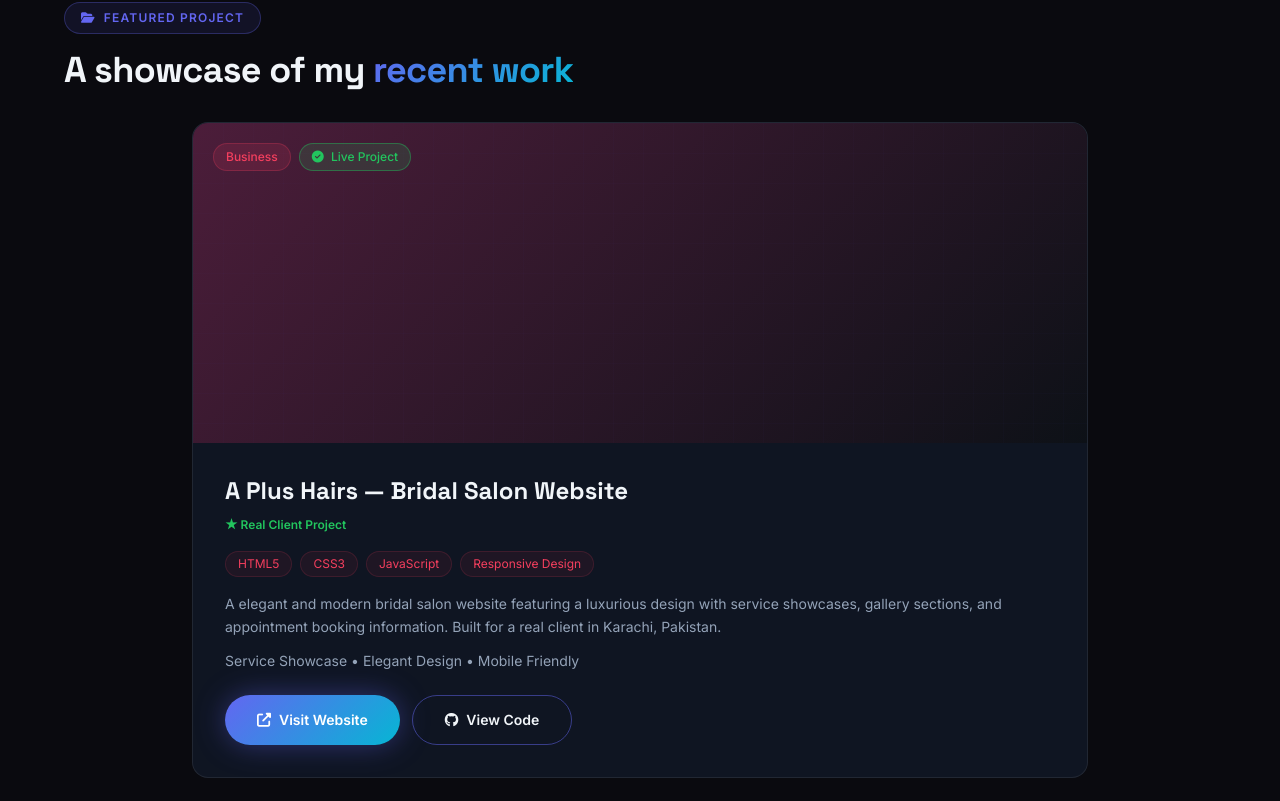
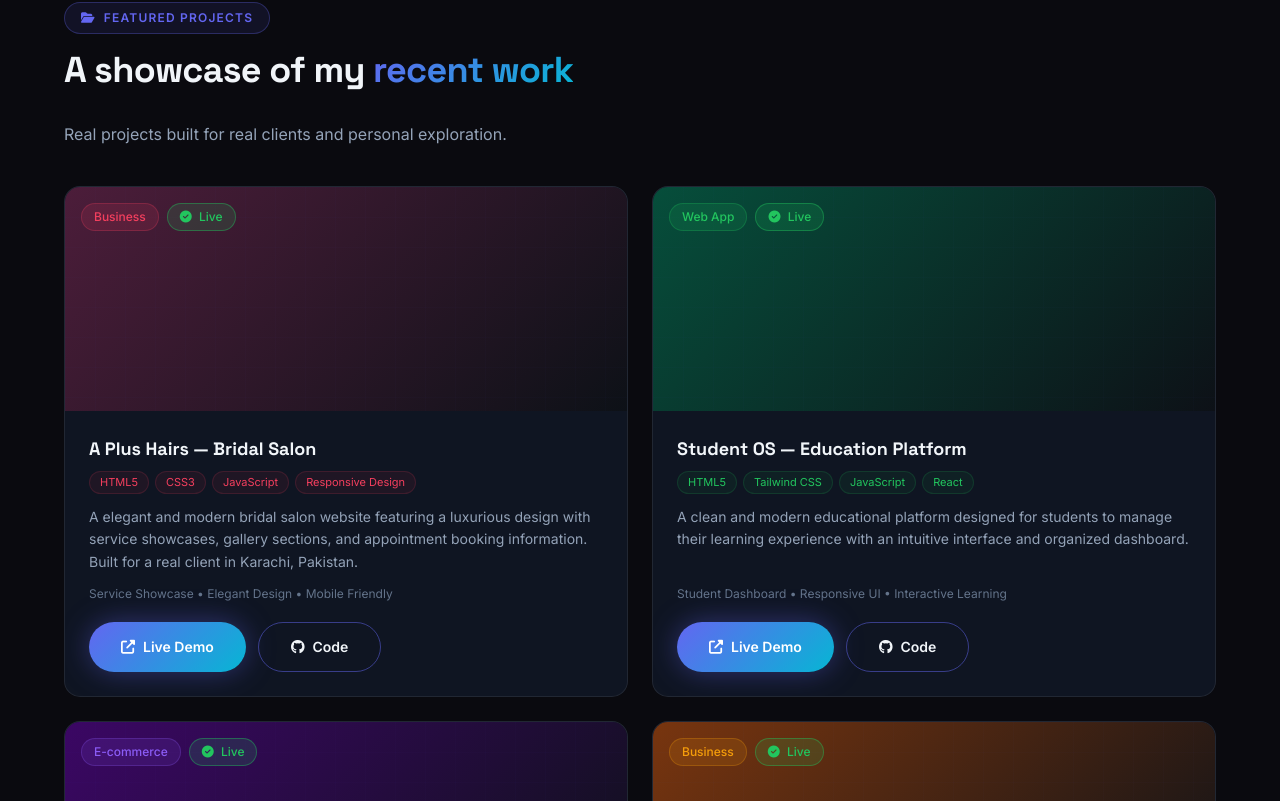
Before and after one commit to harisprocoder/haris-portfolio-proV1, a React (Vite) app: page / in a window 1280 px wide. Shown: the part 4579-5380 px from the top of the page. Built offline with nearby package versions, Linux system fonts and the light colour scheme.

Commit message:
Freebuff: Add this live projects ots also in my github hers links

```diff
--- a/isolate/index.html
+++ b/isolate/index.html
@@ -65,7 +65,7 @@
     "sameAs": ["https://github.com/harisprocoder"]
   }
   </script>
-  <script type="module" crossorigin src="/assets/index-Bf8WNc0f.js"></script>
+  <script type="module" crossorigin src="/assets/index-XZfesmnY.js"></script>
   <link rel="modulepreload" crossorigin href="/assets/framer-motion-DRKGiA5N.js">
   <link rel="modulepreload" crossorigin href="/assets/react-vendor-CfR7yskH.js">
   <link rel="modulepreload" crossorigin href="/assets/radix-ui-C0Y0Pa_a.js">
--- a/src/components/portfolio/Projects.tsx
+++ b/src/components/portfolio/Projects.tsx
@@ -1,8 +1,9 @@
 import { useEffect, useRef, useState, useCallback } from "react";
 
-const project = {
-  id: 4,
-  title: "A Plus Hairs — Bridal Salon Website",
+const projects = [
+  {
+    id: 1,
+    title: "A Plus Hairs — Bridal Salon",
     category: "Business",
     tagColor: "#f43f5e",
     tags: ["HTML5", "CSS3", "JavaScript", "Responsive Design"],
@@ -12,12 +13,204 @@
     gradient: "linear-gradient(135deg, #4c1d3a, #0d1117)",
     liveUrl: "https://aplushairs.netlify.app/",
     codeUrl: "https://github.com/harisprocoder",
-};
+  },
+  {
+    id: 2,
+    title: "Student OS — Education Platform",
+    category: "Web App",
+    tagColor: "#22c55e",
+    tags: ["HTML5", "Tailwind CSS", "JavaScript", "React"],
+    features: ["Student Dashboard", "Responsive UI", "Interactive Learning"],
+    description:
+      "A clean and modern educational platform designed for students to manage their learning experience with an intuitive interface and organized dashboard.",
+    gradient: "linear-gradient(135deg, #064e3b, #0d1117)",
+    liveUrl: "https://student-os-green-ten.vercel.app/",
+    codeUrl: "https://github.com/harisprocoder",
+  },
+  {
+    id: 3,
+    title: "Luma Elevate — E-commerce Store",
+    category: "E-commerce",
+    tagColor: "#8b5cf6",
+    tags: ["HTML5", "Tailwind CSS", "JavaScript", "React"],
+    features: ["Product Catalog", "Shopping Experience", "Modern UI"],
+    description:
+      "A premium e-commerce store featuring a refined shopping experience with product showcases, smooth navigation, and a visually elevated brand aesthetic.",
+    gradient: "linear-gradient(135deg, #3b0764, #0d1117)",
+    liveUrl: "https://luma-elevate-store.vercel.app/",
+    codeUrl: "https://github.com/harisprocoder",
+  },
+  {
+    id: 4,
+    title: "Nimra Beauty — Salon Website",
+    category: "Business",
+    tagColor: "#f59e0b",
+    tags: ["HTML5", "CSS3", "JavaScript", "Responsive Design"],
+    features: ["Service Showcase", "Gallery Section", "Mobile Optimized"],
+    description:
+      "A sophisticated beauty salon website with elegant styling, service presentations, and a client-focused layout designed for maximum visual impact.",
+    gradient: "linear-gradient(135deg, #78350f, #0d1117)",
+    liveUrl: "https://nimra-beauty-saloon.vercel.app/",
+    codeUrl: "https://github.com/harisprocoder",
+  },
+];
+
+function ProjectCard({
+  project: proj,
+  index,
+}: {
+  project: (typeof projects)[0];
+  index: number;
+}) {
+  const cardRef = useRef<HTMLDivElement>(null);
+  const [tilt, setTilt] = useState({ x: 0, y: 0 });
+
+  const handleMouseMove = useCallback((e: React.MouseEvent) => {
+    const card = cardRef.current;
+    if (!card) return;
+    const rect = card.getBoundingClientRect();
+    const x = e.clientX - rect.left;
+    const y = e.clientY - rect.top;
+    const centerX = rect.width / 2;
+    const centerY = rect.height / 2;
+    setTilt({
+      x: ((y - centerY) / centerY) * -8,
+      y: ((x - centerX) / centerX) * 8,
+    });
+  }, []);
+
+  const handleMouseLeave = useCallback(() => setTilt({ x: 0, y: 0 }), []);
+
+  return (
+    <div
+      className={`scroll-reveal stagger-${index + 1}`}
+    >
+      <div
+        ref={cardRef}
+        className="project-card relative overflow-hidden h-full flex flex-col"
+        onMouseMove={handleMouseMove}
+        onMouseLeave={handleMouseLeave}
+        style={{
+          transform: `perspective(1000px) rotateX(${tilt.x}deg) rotateY(${tilt.y}deg)`,
+          transition: "transform 0.15s ease-out",
+        }}
+      >
+        {/* Card header */}
+        <div
+          className="h-48 md:h-56 relative overflow-hidden shrink-0"
+          style={{ background: proj.gradient }}
+        >
+          <div
+            className="absolute inset-0 opacity-20"
+            style={{
+              backgroundImage:
+                "linear-gradient(rgba(99,102,241,0.1) 1px, transparent 1px), linear-gradient(90deg, rgba(99,102,241,0.1) 1px, transparent 1px)",
+              backgroundSize: "30px 30px",
+            }}
+          />
+
+          {/* Badges */}
+          <div className="absolute top-4 left-4 flex items-center gap-2 flex-wrap">
+            <span
+              className="project-tag"
+              style={{
+                background: `${proj.tagColor}20`,
+                color: proj.tagColor,
+                border: `1px solid ${proj.tagColor}40`,
+              }}
+            >
+              {proj.category}
+            </span>
+            <span
+              className="project-tag"
+              style={{
+                background: "rgba(34,197,94,0.15)",
+                color: "#22c55e",
+                border: "1px solid rgba(34,197,94,0.4)",
+              }}
+            >
+              <i className="fas fa-check-circle mr-1" aria-hidden="true" /> Live
+            </span>
+          </div>
+
+          {/* Hover overlay */}
+          <div className="project-card-overlay">
+            <a
+              href={proj.liveUrl}
+              target="_blank"
+              rel="noopener noreferrer"
+              className="px-6 py-2.5 rounded-full bg-white/20 backdrop-blur-sm flex items-center gap-2 hover:bg-white/30 transition-all text-white font-semibold text-sm"
+            >
+              <i className="fas fa-external-link-alt" aria-hidden="true" /> Visit
+              Website
+            </a>
+          </div>
+        </div>
+
+        {/* Card body */}
+        <div className="p-6 flex flex-col flex-1">
+          <h3
+            className="font-['Space_Grotesk'] font-bold text-lg mb-2"
+            style={{ color: "#f1f5f9" }}
+          >
+            {proj.title}
+          </h3>
+
+          <div className="flex flex-wrap gap-1.5 mb-3">
+            {proj.tags.map((tag) => (
+              <span
+                key={tag}
+                className="text-[11px] px-2.5 py-0.5 rounded-full"
+                style={{
+                  background: `${proj.tagColor}12`,
+                  color: proj.tagColor,
+                  border: `1px solid ${proj.tagColor}25`,
+                }}
+              >
+                {tag}
+              </span>
+            ))}
+          </div>
+
+          <p
+            className="text-sm leading-relaxed mb-3 flex-1"
+            style={{ color: "#94a3b8" }}
+          >
+            {proj.description}
+          </p>
+
+          <p className="text-xs mb-5" style={{ color: "#64748b" }}>
+            {proj.features.join(" • ")}
+          </p>
+
+          {/* Action buttons */}
+          <div className="flex gap-3 mt-auto">
+            <a
+              href={proj.liveUrl}
+              target="_blank"
+              rel="noopener noreferrer"
+              className="glow-btn text-sm py-2.5 px-6 inline-flex items-center gap-2"
+            >
+              <i className="fas fa-external-link-alt" aria-hidden="true" /> Live
+              Demo
+            </a>
+            <a
+              href={proj.codeUrl}
+              target="_blank"
+              rel="noopener noreferrer"
+              className="outline-btn text-sm py-2.5 px-6 inline-flex items-center gap-2"
+            >
+              <i className="fab fa-github" aria-hidden="true" /> Code
+            </a>
+          </div>
+        </div>
+      </div>
+    </div>
+  );
+}
 
 export default function Projects() {
   const sectionRef = useRef<HTMLElement>(null);
-  const cardRef = useRef<HTMLDivElement>(null);
-  const [tilt, setTilt] = useState({ x: 0, y: 0 });
 
   useEffect(() => {
     const section = sectionRef.current;
@@ -34,175 +227,41 @@
           }
         });
       },
-      { threshold: 0.1 },
+      { threshold: 0.05 },
     );
     observer.observe(section);
     return () => observer.disconnect();
   }, []);
-
-  const handleMouseMove = useCallback((e: React.MouseEvent) => {
-    const card = cardRef.current;
-    if (!card) return;
-    const rect = card.getBoundingClientRect();
-    const x = e.clientX - rect.left;
-    const y = e.clientY - rect.top;
-    const centerX = rect.width / 2;
-    const centerY = rect.height / 2;
-    setTilt({
-      x: ((y - centerY) / centerY) * -10,
-      y: ((x - centerX) / centerX) * 10,
-    });
-  }, []);
-
-  const handleMouseLeave = useCallback(() => setTilt({ x: 0, y: 0 }), []);
 
   return (
     <section id="projects" ref={sectionRef}>
       <div className="max-w-[1200px] mx-auto px-6">
         <div className="scroll-reveal-left">
           <span className="section-label">
-            <i className="fas fa-folder-open" aria-hidden="true" /> FEATURED PROJECT
+            <i className="fas fa-folder-open" aria-hidden="true" /> FEATURED
+            PROJECTS
           </span>
           <h2
-            className="font-['Space_Grotesk'] text-3xl md:text-4xl font-bold mb-6"
+            className="font-['Space_Grotesk'] text-3xl md:text-4xl font-bold mb-4"
             style={{ color: "#f1f5f9", letterSpacing: "-0.02em" }}
           >
             A showcase of my{" "}
             <span className="gradient-text">recent work</span>
           </h2>
+          <p className="text-base mb-10" style={{ color: "#94a3b8" }}>
+            Real projects built for real clients and personal exploration.
+          </p>
         </div>
 
-        {/* Single premium project card */}
-        <div className="scroll-reveal stagger-1 max-w-4xl mx-auto">
-          <div
-            ref={cardRef}
-            className="project-card relative overflow-hidden"
-            onMouseMove={handleMouseMove}
-            onMouseLeave={handleMouseLeave}
-            style={{
-              transform: `perspective(1000px) rotateX(${tilt.x}deg) rotateY(${tilt.y}deg)`,
-              transition: "transform 0.15s ease-out",
-            }}
-          >
-            {/* Card header */}
-            <div
-              className="h-64 md:h-80 relative overflow-hidden"
-              style={{ background: project.gradient }}
-            >
-              <div
-                className="absolute inset-0 opacity-20"
-                style={{
-                  backgroundImage:
-                    "linear-gradient(rgba(99,102,241,0.1) 1px, transparent 1px), linear-gradient(90deg, rgba(99,102,241,0.1) 1px, transparent 1px)",
-                  backgroundSize: "30px 30px",
-                }}
-              />
-
-              {/* Badges */}
-              <div className="absolute top-5 left-5 flex items-center gap-2 flex-wrap">
-                <span
-                  className="project-tag"
-                  style={{
-                    background: `${project.tagColor}20`,
-                    color: project.tagColor,
-                    border: `1px solid ${project.tagColor}40`,
-                  }}
-                >
-                  {project.category}
-                </span>
-                <span
-                  className="project-tag"
-                  style={{
-                    background: "rgba(34,197,94,0.15)",
-                    color: "#22c55e",
-                    border: "1px solid rgba(34,197,94,0.4)",
-                  }}
-                >
-                  <i className="fas fa-check-circle mr-1" aria-hidden="true" /> Live Project
-                </span>
-              </div>
-
-              {/* Hover overlay with visit button */}
-              <div className="project-card-overlay">
-                <a
-                  href={project.liveUrl}
-                  target="_blank"
-                  rel="noopener noreferrer"
-                  className="px-8 py-3 rounded-full bg-white/20 backdrop-blur-sm flex items-center gap-2 hover:bg-white/30 transition-all text-white font-semibold text-sm"
-                >
-                  <i className="fas fa-external-link-alt" aria-hidden="true" /> Visit Website
-                </a>
-              </div>
-            </div>
-
-            {/* Card body */}
-            <div className="p-8">
-              <div className="flex items-start justify-between gap-4 mb-4">
-                <div>
-                  <h3
-                    className="font-['Space_Grotesk'] font-bold text-xl md:text-2xl mb-1"
-                    style={{ color: "#f1f5f9" }}
-                  >
-                    {project.title}
-                  </h3>
-                  <span
-                    className="text-xs font-semibold"
-                    style={{ color: "#22c55e" }}
-                  >
-                    ★ Real Client Project
-                  </span>
-                </div>
-              </div>
-
-              <div className="flex flex-wrap gap-2 mb-4">
-                {project.tags.map((tag) => (
-                  <span
-                    key={tag}
-                    className="text-xs px-3 py-1 rounded-full"
-                    style={{
-                      background: `${project.tagColor}12`,
-                      color: project.tagColor,
-                      border: `1px solid ${project.tagColor}25`,
-                    }}
-                  >
-                    {tag}
-                  </span>
+        {/* Project grid */}
+        <div className="grid grid-cols-1 md:grid-cols-2 gap-6">
+          {projects.map((proj, i) => (
+            <ProjectCard key={proj.id} project={proj} index={i} />
           ))}
         </div>
 
-              <p className="text-sm leading-relaxed mb-3" style={{ color: "#94a3b8" }}>
-                {project.description}
-              </p>
-
-              <p className="text-sm mb-6" style={{ color: "#94a3b8" }}>
-                {project.features.join(" • ")}
-              </p>
-
-              {/* Action buttons */}
-              <div className="flex flex-wrap gap-3">
-                <a
-                  href={project.liveUrl}
-                  target="_blank"
-                  rel="noopener noreferrer"
-                  className="glow-btn text-sm py-3 px-8 inline-flex items-center gap-2"
-                >
-                  <i className="fas fa-external-link-alt" aria-hidden="true" /> Visit Website
-                </a>
-                <a
-                  href={project.codeUrl}
-                  target="_blank"
-                  rel="noopener noreferrer"
-                  className="outline-btn text-sm py-3 px-8 inline-flex items-center gap-2"
-                >
-                  <i className="fab fa-github" aria-hidden="true" /> View Code
-                </a>
-              </div>
-            </div>
-          </div>
-        </div>
-
-        {/* GitHub link below */}
-        <div className="text-center mt-12 scroll-reveal stagger-2">
+        {/* GitHub link */}
+        <div className="text-center mt-10 scroll-reveal stagger-2">
           <a
             href="https://github.com/harisprocoder"
             target="_blank"
@@ -210,7 +269,8 @@
             className="inline-flex items-center gap-2 text-sm font-medium transition-colors hover:underline"
             style={{ color: "#94a3b8" }}
           >
-            <i className="fab fa-github" aria-hidden="true" /> View more on GitHub
+            <i className="fab fa-github" aria-hidden="true" /> View more on
+            GitHub
           </a>
         </div>
       </div>
```
Also changed, not shown: 2 other files (tests, documents, lock files or other folders). Lines whose indentation alone changed are shown as unchanged.
